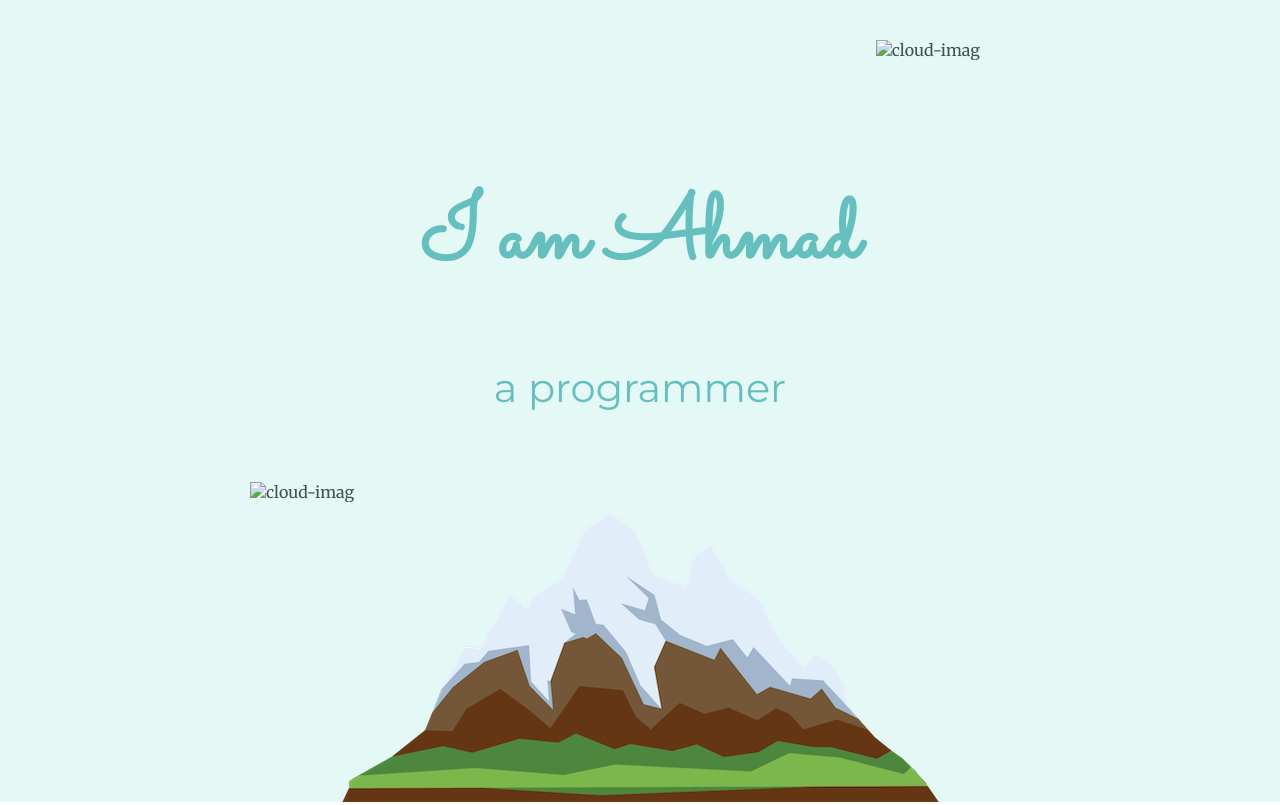
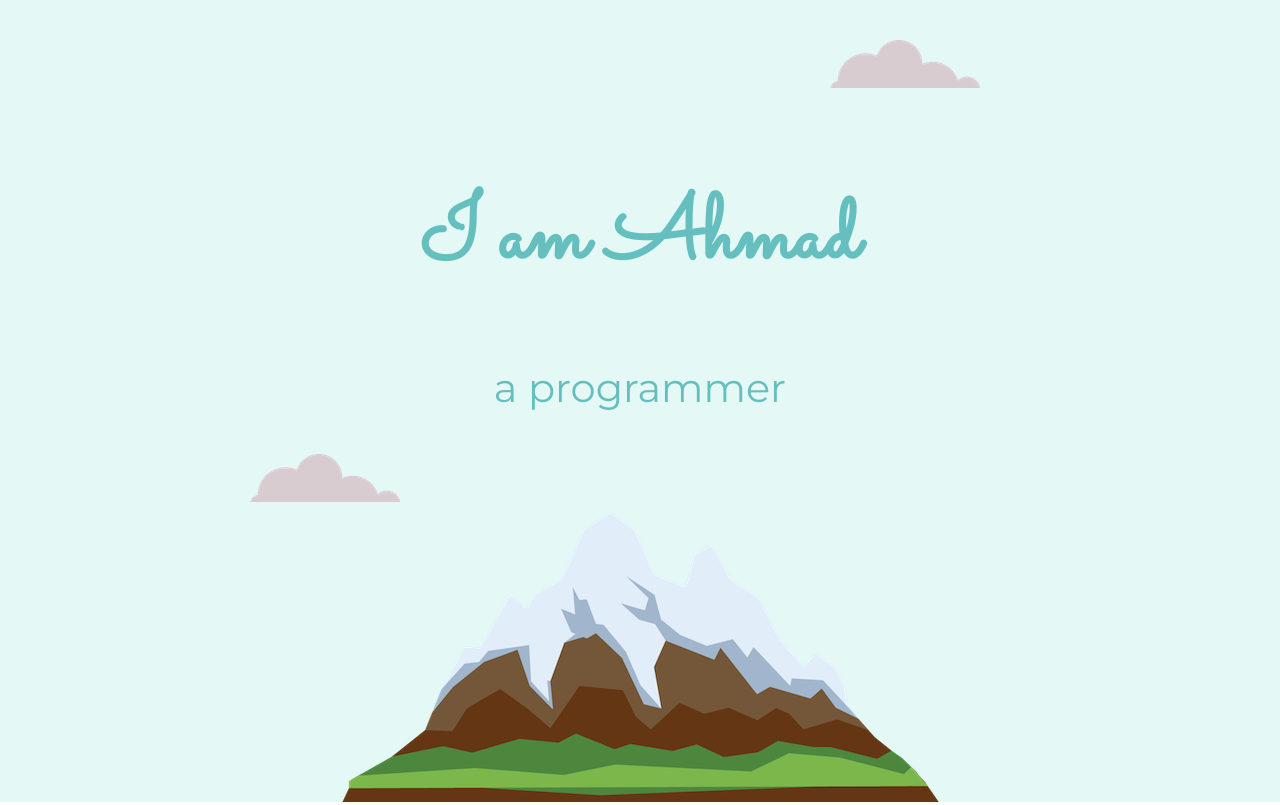
Before and after one commit to nawaz311412/mudasir, a plain HTML site: page index.html in a window 1280 px wide. Shown: the top 805 px of the page. Drawn offline with Linux system fonts and the light colour scheme; files whose address does not match are found by name.

Commit message:
Update index.html

```diff
--- a/index.html
+++ b/index.html
@@ -11,10 +11,10 @@
   </head>
   <body>
 <div class="top-countainer">
-  <img class="top-cloud" src="images/cloud.png" alt="cloud-imag">
+  <img class="top-cloud" src="cloud.png" alt="cloud-imag">
   <h1>I am Ahmad</h1>
   <h2>a programmer</h2>
-<img class="bottom-cloud" src="images/cloud.png" alt="cloud-imag">
+<img class="bottom-cloud" src="cloud.png" alt="cloud-imag">
 <img src="images/mountain.png" alt="mountain-imag">
 </div>
 <div class="middle-container">
```
